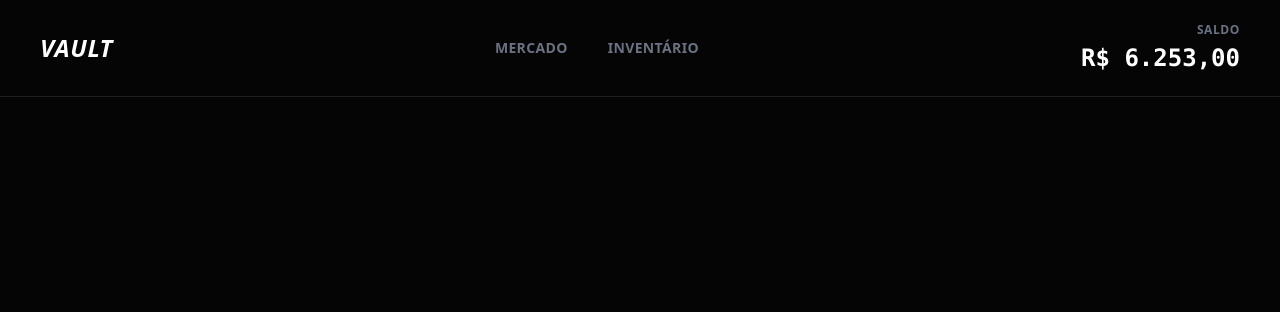
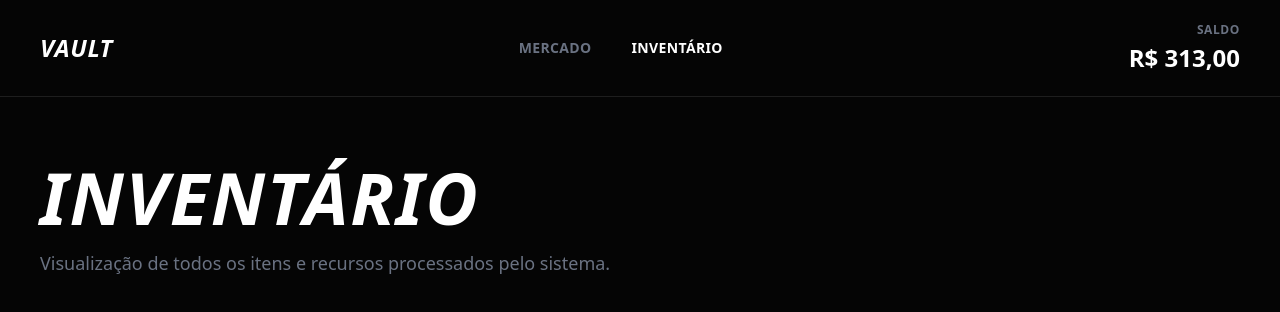
Before and after one commit to Jhnvida/vault, a Nuxt app: page /inventario in a window 1280 px wide. Shown: the top 312 px of the page. Built offline with nearby package versions, Linux system fonts and the light colour scheme.

Commit message:
fix: correções de código e ajustes de design

```diff
--- a/app/components/Header.vue
+++ b/app/components/Header.vue
@@ -5,12 +5,12 @@
 
             <nav class="flex items-center gap-10">
                 <NuxtLink to="/" class="vault-nav-link" active-class="vault-nav-active">Mercado</NuxtLink>
-                <NuxtLink to="/" class="vault-nav-link" active-class="vault-nav-active">Inventário</NuxtLink>
+                <NuxtLink to="/inventario" class="vault-nav-link" active-class="vault-nav-active">Inventário</NuxtLink>
             </nav>
 
             <div class="flex flex-col items-end">
                 <span class="vault-label mb-1">Saldo</span>
-                <span class="text-white text-2xl font-bold font-mono">{{ moeda(saldo) }}</span>
+                <span class="text-white text-2xl font-bold">{{ moeda(saldo) }}</span>
             </div>
         </div>
     </header>
--- a/app/composables/useGame.ts
+++ b/app/composables/useGame.ts
@@ -13,31 +13,12 @@ export interface Caixa {
 }
 
 export interface Item {
+    id: string;
     nivel: Nivel;
     valor: number;
 }
 
-export const formatarMoeda = (valor: number, exibirSimbolo: boolean = true) => {
-    return new Intl.NumberFormat("pt-BR", {
-        style: exibirSimbolo ? "currency" : "decimal",
-        currency: "BRL",
-        minimumFractionDigits: 2,
-        maximumFractionDigits: 2,
-    }).format(valor);
-};
-
-export const formatarChance = (valor: number) => {
-    return new Intl.NumberFormat("pt-BR", {
-        style: "percent",
-        minimumFractionDigits: 1,
-        maximumFractionDigits: 1,
-    }).format(valor / 100);
-};
-
-export const useGame = () => {
-    const saldo = useState<number>("saldo", () => Math.round(Math.random() * 10000));
-
-    const niveis: Nivel[] = [
+export const Niveis: Nivel[] = [
     { nome: "Comum", chance: 70, cor: "#4b5563", multiplicador: 0.7 },
     { nome: "Incomum", chance: 20, cor: "#3b82f6", multiplicador: 1.5 },
     { nome: "Raro", chance: 7, cor: "#a855f7", multiplicador: 4 },
@@ -45,7 +26,7 @@ export const useGame = () => {
     { nome: "Relíquia", chance: 0.5, cor: "#fbbf24", multiplicador: 60 },
 ];
 
-    const caixas: Caixa[] = [
+export const Caixas: Caixa[] = [
     { id: "alpha", nome: "Caixa Alpha", custo: 10, descricao: "Ponto de entrada para processamento básico." },
     { id: "beta", nome: "Caixa Beta", custo: 35, descricao: "Equilíbrio otimizado entre custo e probabilidade." },
     { id: "gamma", nome: "Caixa Gamma", custo: 100, descricao: "Filtros avançados para identificação de ativos." },
@@ -55,43 +36,47 @@ export const useGame = () => {
     { id: "sigma", nome: "Caixa Sigma", custo: 5000, descricao: "Otimização máxima de recursos raros." },
 ];
 
+export const formatarMoeda = (valor: number): string => {
+    return new Intl.NumberFormat("pt-BR", { style: "currency", currency: "BRL" }).format(valor);
+};
+
+export const formatarChance = (valor: number): string => {
+    return new Intl.NumberFormat("pt-BR", { style: "percent", minimumFractionDigits: 1 }).format(valor / 100);
+};
+
+export const useGame = () => {
+    const saldo = useState<number>("saldo", () => Math.round(Math.random() * 500));
+    const inventario = useState<Item[]>("inventario", () => []);
+
     const formatadores = {
         moeda: (v: number) => formatarMoeda(v),
         chance: (v: number) => formatarChance(v),
     };
 
-    function sortearNivel(): Nivel {
+    const sortearNivel = (): Nivel => {
         const random = Math.random() * 100;
         let acumulada = 0;
 
-        for (const nivel of niveis) {
+        for (const nivel of Niveis) {
             acumulada += nivel.chance;
-
-            if (random < acumulada) {
-                return nivel;
-            }
+            if (random < acumulada) return nivel;
         }
 
-        return niveis[0]!;
-    }
+        return Niveis[0]!;
+    };
 
-    function gerarItem(caixa: Caixa, nivel: Nivel): Item {
-        return {
+    const gerarItem = (caixa: Caixa, nivel: Nivel): Item => ({
+        id: crypto.randomUUID(),
         nivel,
         valor: Math.round(caixa.custo * nivel.multiplicador),
+    });
+
+    const gerarLinha = (caixa: Caixa): Item[] => {
+        return Array.from({ length: 50 }, () => {
+            const nivel = sortearNivel();
+            return gerarItem(caixa, nivel);
+        });
     };
-    }
 
-    function gerarLinha(caixa: Caixa): Item[] {
-        const linha: Item[] = [];
-
-        for (let i = 0; i < 50; i++) {
-            const nivel = sortearNivel();
-            linha.push(gerarItem(caixa, nivel));
-        }
-
-        return linha;
-    }
-
-    return { saldo, niveis, caixas, gerarLinha, ...formatadores };
+    return { saldo, inventario, niveis: Niveis, caixas: Caixas, gerarLinha, ...formatadores };
 };
--- a/app/pages/caixa/[id].vue
+++ b/app/pages/caixa/[id].vue
@@ -22,7 +22,7 @@
                                 <span class="text-xs font-bold uppercase text-gray-300">{{ nivel.nome }}</span>
                             </span>
 
-                            <span class="text-xs font-mono text-gray-500">{{ chance(nivel.chance) }}</span>
+                            <span class="text-xs text-gray-500">{{ chance(nivel.chance) }}</span>
                         </div>
                     </div>
                 </div>
@@ -48,26 +48,31 @@
 
                     <div class="flex justify-between items-center">
                         <span class="text-xs font-bold uppercase text-gray-300">Total</span>
-                        <span class="text-2xl font-bold uppercase text-white">{{ total }}</span>
+                        <span class="text-2xl font-bold uppercase text-white">{{ moeda(total) }}</span>
                     </div>
                 </div>
-                <button class="vault-btn w-full">Confirmar</button>
+                <button class="vault-btn w-full disabled:opacity-30 disabled:grayscale transition-all duration-300" :disabled="!custo">
+                    Confirmar
+                </button>
             </div>
 
             <div class="col-span-8">
-                <div class="vault-surface w-full min-h-100 flex flex-col items-center justify-center gap-4 overflow-hidden py-3">
-                    <div v-for="(linha, idx) in linhas" :key="idx" class="flex items-center gap-3">
-                        <div v-for="(item, i) in linha" :key="i" class="vault-surface relative p-4 w-36 h-36 flex flex-col justify-between">
+                <div class="vault-surface w-full min-h-full flex flex-col items-center justify-center gap-4 overflow-hidden py-3">
+                    <div v-for="(linha, index) in linhas" :key="index" class="flex items-center gap-3">
+                        <div v-for="(item, index) in linha" :key="index" class="vault-surface w-40 h-52 flex flex-col relative p-4">
                             <div class="absolute top-0 left-0 right-0 h-1" :style="{ background: item.nivel.cor }"></div>
 
-                            <span class="vault-label block mt-2" :style="{ color: item.nivel.cor }">
+                            <span class="text-[11px] font-black uppercase" :style="{ color: item.nivel.cor }">
                                 {{ item.nivel.nome }}
                             </span>
 
-                            <div class="border-t border-white/10 pt-2">
-                                <span class="text-lg font-bold text-white">
-                                    {{ moeda(item.valor) }}
-                                </span>
+                            <div class="flex-1 flex items-center justify-center">
+                                <Icon name="lucide:box" :style="{ color: item.nivel.cor }" class="w-14 h-14 drop-shadow-lg opacity-70" />
+                            </div>
+
+                            <div class="mt-4 pt-3 border-t border-white/5 flex flex-col gap-1">
+                                <span class="text-[10px] text-gray-500 font-bold uppercase">Valor Estimado</span>
+                                <span class="text-xs font-bold text-white">{{ moeda(item.valor) }}</span>
                             </div>
                         </div>
                     </div>
@@ -80,14 +85,18 @@
 <script setup lang="ts">
 const route = useRoute();
 const quantidade = useState("quantidade", () => 1);
-const { niveis, caixas, moeda, chance, gerarLinha } = useGame();
+const { saldo, niveis, caixas, gerarLinha, chance, moeda } = useGame();
 
 const caixa = computed(() => {
     return caixas.find((c) => c.id === route.params.id);
 });
 
 const total = computed(() => {
-    return moeda((caixa.value?.custo ?? 0) * quantidade.value);
+    return (caixa.value?.custo ?? 0) * quantidade.value;
+});
+
+const custo = computed(() => {
+    return (saldo.value ?? 0) >= total.value;
 });
 
 const linhas = computed(() => {
--- /dev/null
+++ b/app/pages/inventario/index.vue
@@ -0,0 +1,16 @@
+<template>
+    <main class="flex-1 vault-container py-16 space-y-16">
+        <div class="space-y-4">
+            <h1 class="vault-title text-7xl">Inventário</h1>
+            <p class="text-gray-500 text-lg max-w-xl">Visualização de todos os itens e recursos processados pelo sistema.</p>
+        </div>
+
+        <div v-for="item in inventario">
+            {{ item.valor }}
+        </div>
+    </main>
+</template>
+
+<script setup lang="ts">
+const { inventario } = useGame();
+</script>
```
Lines whose indentation alone changed are shown as unchanged.
